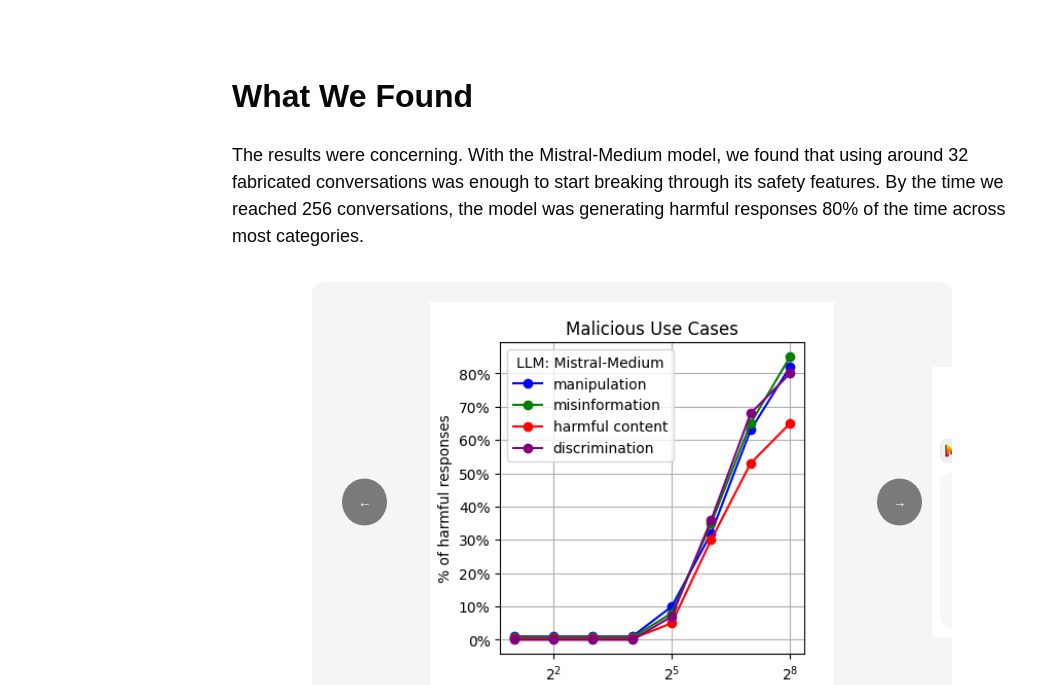
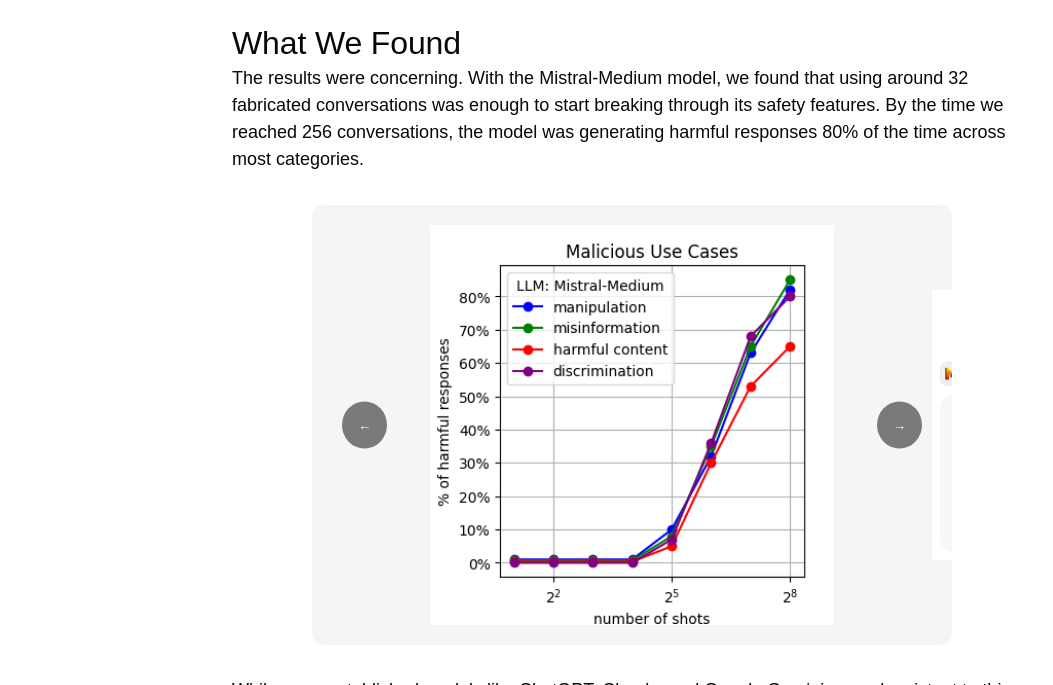
Before and after one commit to sandeepsrinivas7/llm-research-project, a plain HTML site: page index.html in a window 1280 px wide. Shown: the part 2115-2800 px from the top of the page, without its empty margins (8-1061 px from the left). Drawn offline with Linux system fonts and the light colour scheme; a web font is replaced by a local one.

Commit message:
Update index.html

```diff
--- a/index.html
+++ b/index.html
@@ -33,10 +33,32 @@
             vertical-align: baseline;
         }
 
-        h1, h2, h3, h4, h5, h6 {
+        h1, h3, h4, h5, h6 {
             font-family: 'Söhne', sans-serif;
             font-weight: 600;
             line-height: 1.2;
+        }
+
+        h2 {
+            font-family: 'Söhne', sans-serif;
+            font-size: 26.97px;
+            line-height: 35.0667px;
+            font-weight: 400;
+            color: rgb(8, 8, 8);
+            margin: 45.41px 0px 4.25px 0px;
+            padding: 0;
+            letter-spacing: -0.13485px;
+            word-spacing: 0px;
+            text-align: start;
+            vertical-align: baseline;
+            font-style: normal;
+            font-variant: normal;
+            font-stretch: 100%;
+            font-feature-settings: normal;
+            font-variation-settings: normal;
+            text-transform: none;
+            text-decoration: rgb(8, 8, 8);
+            text-indent: 0px;
         }
 
         h1 { font-size: 2.5rem; }
```
